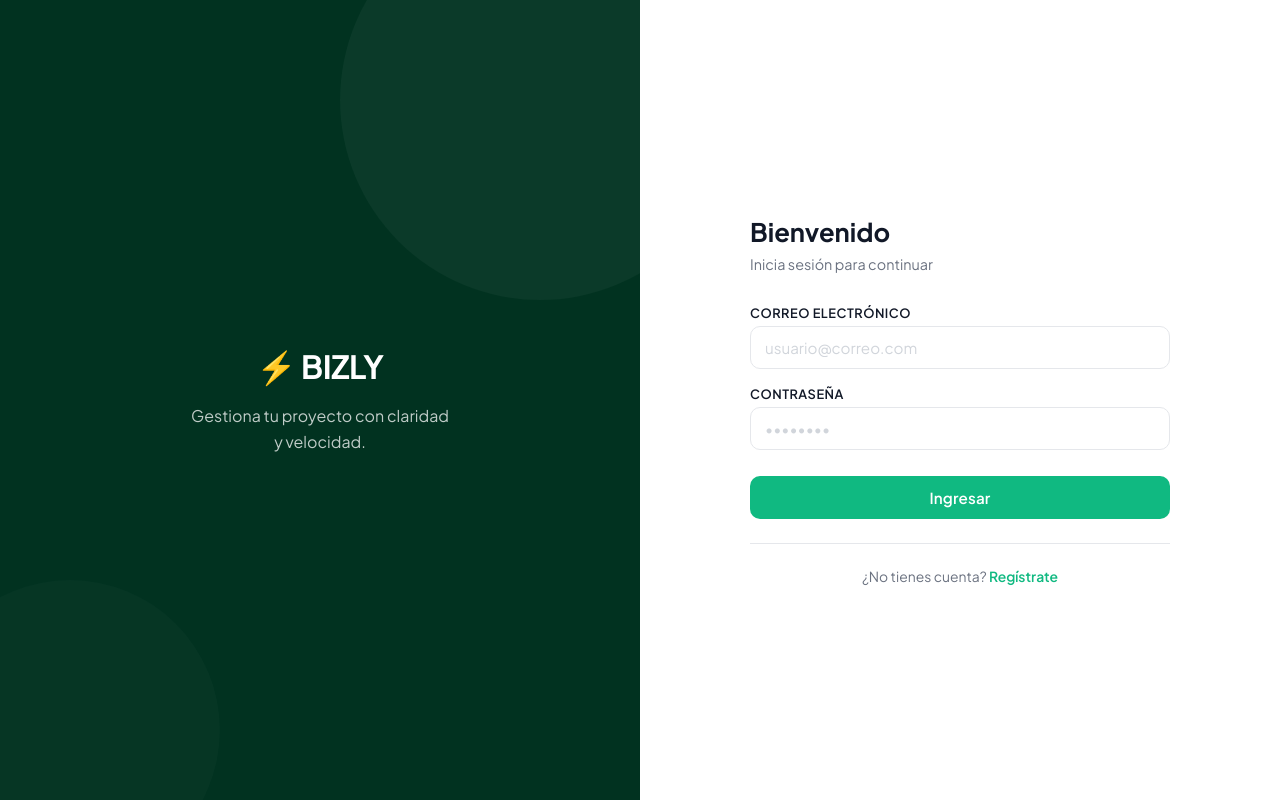
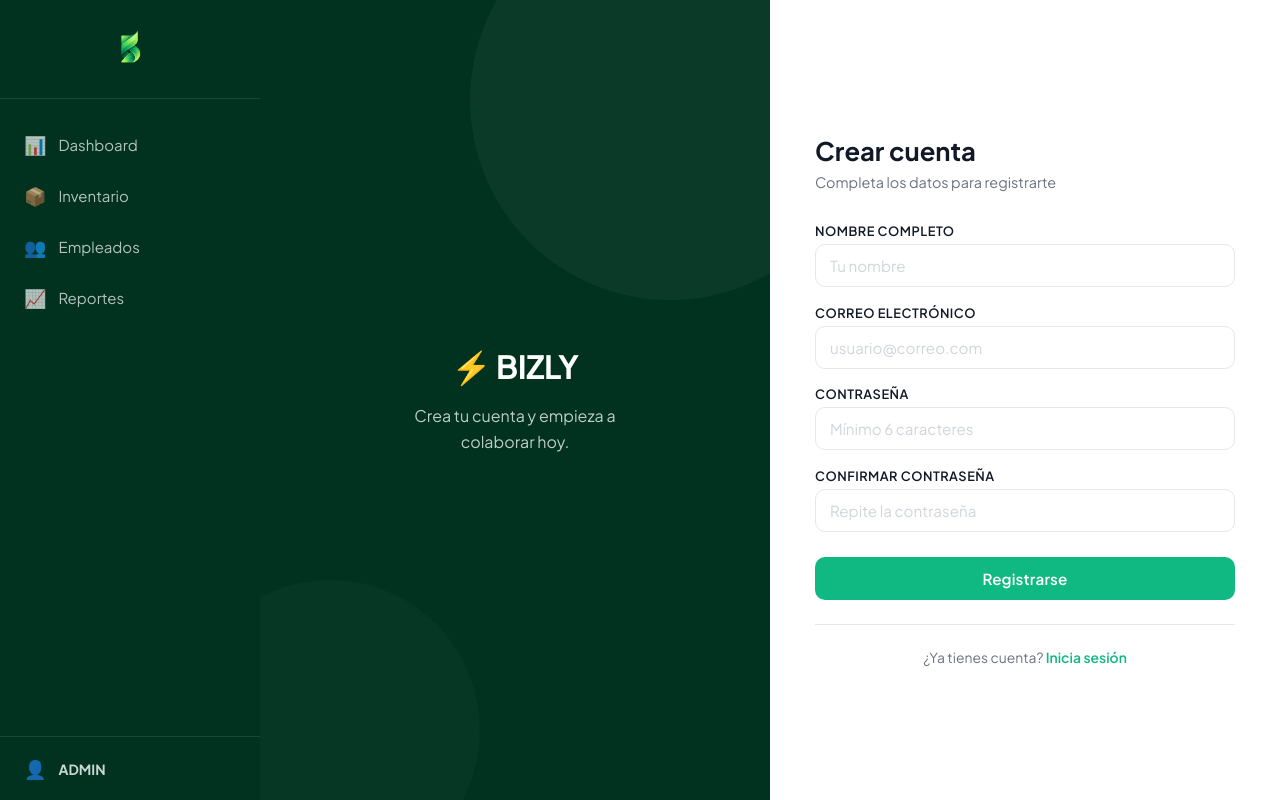
Before and after one commit to Esteban663/BIZLY, an Angular app in the folder Frontend/: page /register in a window 1280 px wide. Before the commit this address led to /. Built offline with nearby package versions, Linux system fonts and the light colour scheme.

Commit message:
Creación de formulario para registro

```diff
--- a/Frontend/src/app/app.routes.ts
+++ b/Frontend/src/app/app.routes.ts
@@ -1,19 +1,23 @@
+import { Routes } from '@angular/router';
+import { authGuard, noAuthGuard } from './auth/guards/auth.guard';
 import { ProductosComponent } from './productos/app/productos/productos';
 import { Dashboard } from './dashboard/dashboard';
-import { Routes } from '@angular/router';
-import { LoginComponent } from './auth/components/login/login.component';
+
 export const routes: Routes = [
-
-  // Primera pantalla
-  { path: '', component: LoginComponent },
-
-  // Productos
-  { path: 'productos', component: ProductosComponent },
-
-  // Ruta de la página de inicio
-  { path: 'dashboard', component: Dashboard },
-
-  // Ruta comodín
-  { path: '**', redirectTo: '' }
-
+  {
+    path: 'login',
+    canActivate: [noAuthGuard],
+    loadComponent: () => import('./auth/components/login/login.component')
+      .then(m => m.LoginComponent)
+  },
+  {
+    path: 'register',
+    canActivate: [noAuthGuard],
+    loadComponent: () => import('./auth/components/register/register.component')
+      .then(m => m.RegisterComponent)
+  },
+  { path: 'dashboard',  canActivate: [authGuard], component: Dashboard },
+  { path: 'productos',  canActivate: [authGuard], component: ProductosComponent },
+  { path: '',           redirectTo: 'login', pathMatch: 'full' },
+  { path: '**',         redirectTo: 'login' }
 ];
--- a/Frontend/src/app/auth/components/login/login.component.html
+++ b/Frontend/src/app/auth/components/login/login.component.html
@@ -1,5 +1,4 @@
 <div class="auth-wrapper">
-
   <div class="auth-brand">
     <div class="auth-brand-logo">⚡ BIZLY</div>
     <p class="auth-brand-tagline">Gestiona tu proyecto con claridad y velocidad.</p>
@@ -13,37 +12,33 @@
       <div *ngIf="errorMsg" class="alert-error">{{ errorMsg }}</div>
 
       <form [formGroup]="loginForm" (ngSubmit)="onSubmit()">
+
         <div class="form-group">
           <label>Correo electrónico</label>
-          <input type="email"
-                 formControlName="email"
-                 name="email"
-                 autocomplete="username"
-                 [class.invalid]="email.invalid && email.touched"
+          <input type="email" formControlName="correo"
+                 [class.invalid]="correo.invalid && correo.touched"
                  placeholder="usuario@correo.com" />
-          <small *ngIf="email.hasError('required') && email.touched">El correo es obligatorio</small>
-          <small *ngIf="email.hasError('email') && email.touched">Formato inválido</small>
+          <small *ngIf="correo.hasError('required') && correo.touched">El correo es obligatorio</small>
+          <small *ngIf="correo.hasError('email') && correo.touched">Formato inválido</small>
         </div>
 
         <div class="form-group">
           <label>Contraseña</label>
-          <input type="password"
-                 formControlName="password"
-                 name="password"
-                 autocomplete="current-password"
-                 [class.invalid]="password.invalid && password.touched"
+          <input type="password" formControlName="contrasena"
+                 [class.invalid]="contrasena.invalid && contrasena.touched"
                  placeholder="••••••••" />
-          <small *ngIf="password.hasError('minlength') && password.touched">Mínimo 6 caracteres</small>
+          <small *ngIf="contrasena.hasError('minlength') && contrasena.touched">Mínimo 6 caracteres</small>
         </div>
 
-        <button type="submit" class="btn-primary" [class.loading]="loading" [disabled]="loading">
+        <button type="submit" class="btn-primary"
+                [class.loading]="loading" [disabled]="loading">
           {{ loading ? '' : 'Ingresar' }}
         </button>
+
       </form>
 
       <hr class="auth-divider">
       <p class="auth-link">¿No tienes cuenta? <a routerLink="/register">Regístrate</a></p>
     </div>
   </div>
-
 </div>
--- a/Frontend/src/app/auth/components/login/login.component.ts
+++ b/Frontend/src/app/auth/components/login/login.component.ts
@@ -13,45 +13,36 @@ import { AuthService } from '../../services/auth.service';
 export class LoginComponent implements OnInit {
 
   loginForm!: FormGroup;
-  loading   = false;
-  errorMsg  = '';
+  loading  = false;
+  errorMsg = '';
 
   constructor(
-    private fb:          FormBuilder,
+    private fb: FormBuilder,
     private authService: AuthService,
-    private router:      Router
+    private router: Router
   ) {}
 
   ngOnInit(): void {
     this.loginForm = this.fb.group({
-      email:    ['', [Validators.required, Validators.email]],
-      password: ['', [Validators.required, Validators.minLength(6)]]
+      correo:     ['', [Validators.required, Validators.email]],
+      contrasena: ['', [Validators.required, Validators.minLength(6)]]
     });
   }
 
-  get email()    { return this.loginForm.get('email')!; }
-  get password() { return this.loginForm.get('password')!; }
+  get correo()     { return this.loginForm.get('correo')!; }
+  get contrasena() { return this.loginForm.get('contrasena')!; }
 
   onSubmit(): void {
+    if (this.loginForm.invalid) { this.loginForm.markAllAsTouched(); return; }
+    this.loading = true;
+    this.errorMsg = '';
 
-  if (this.loginForm.invalid) {
-    this.loginForm.markAllAsTouched();
-    return;
-  }
-
-  const email = this.loginForm.value.email;
-  const password = this.loginForm.value.password;
-
-  // Usuario de prueba
-  if (email === 'admin@bizly.com' && password === '123456') {
-
-    this.errorMsg = '';
-    this.router.navigate(['/productos']);
-
-  } else {
-
-    this.errorMsg = 'Credenciales incorrectas';
-
+    this.authService.login(this.loginForm.value).subscribe({
+      next: () => this.router.navigate(['/dashboard']),
+      error: (err) => {
+        this.errorMsg = err.error?.mensaje ?? 'Credenciales incorrectas';
+        this.loading = false;
+      }
+    });
   }
 }
-}
--- a/Frontend/src/app/auth/components/register/register.component.html
+++ b/Frontend/src/app/auth/components/register/register.component.html
@@ -1,5 +1,4 @@
 <div class="auth-wrapper">
-
   <div class="auth-brand">
     <div class="auth-brand-logo">⚡ BIZLY</div>
     <p class="auth-brand-tagline">Crea tu cuenta y empieza a colaborar hoy.</p>
@@ -13,6 +12,7 @@
       <div *ngIf="errorMsg" class="alert-error">{{ errorMsg }}</div>
 
       <form [formGroup]="registerForm" (ngSubmit)="onSubmit()">
+
         <div class="form-group">
           <label>Nombre completo</label>
           <input type="text" formControlName="nombre"
@@ -23,40 +23,40 @@
 
         <div class="form-group">
           <label>Correo electrónico</label>
-          <input type="email" formControlName="email"
-                 [class.invalid]="email.invalid && email.touched"
+          <input type="email" formControlName="correo"
+                 [class.invalid]="correo.invalid && correo.touched"
                  placeholder="usuario@correo.com" />
-          <small *ngIf="email.invalid && email.touched">Correo inválido</small>
+          <small *ngIf="correo.hasError('required') && correo.touched">El correo es obligatorio</small>
+          <small *ngIf="correo.hasError('email') && correo.touched">Formato inválido</small>
         </div>
 
         <div class="form-group">
           <label>Contraseña</label>
-          <input type="password" formControlName="password"
-                 [class.invalid]="password.invalid && password.touched"
-                 placeholder="Mín 6 chars, 1 mayúscula, 1 número" />
-          <small *ngIf="password.hasError('pattern') && password.touched">
-            Debe tener al menos 1 mayúscula y 1 número
-          </small>
+          <input type="password" formControlName="contrasena"
+                 [class.invalid]="contrasena.invalid && contrasena.touched"
+                 placeholder="Mínimo 6 caracteres" />
+          <small *ngIf="contrasena.hasError('minlength') && contrasena.touched">Mínimo 6 caracteres</small>
         </div>
 
         <div class="form-group">
           <label>Confirmar contraseña</label>
-          <input type="password" formControlName="confirmPassword"
-                 [class.invalid]="registerForm.hasError('mismatch') && confirmPassword.touched"
+          <input type="password" formControlName="confirmar"
+                 [class.invalid]="registerForm.hasError('mismatch') && confirmar.touched"
                  placeholder="Repite la contraseña" />
-          <small *ngIf="registerForm.hasError('mismatch') && confirmPassword.touched">
+          <small *ngIf="registerForm.hasError('mismatch') && confirmar.touched">
             Las contraseñas no coinciden
           </small>
         </div>
 
-        <button type="submit" class="btn-primary" [class.loading]="loading" [disabled]="loading">
+        <button type="submit" class="btn-primary"
+                [class.loading]="loading" [disabled]="loading">
           {{ loading ? '' : 'Registrarse' }}
         </button>
+
       </form>
 
       <hr class="auth-divider">
       <p class="auth-link">¿Ya tienes cuenta? <a routerLink="/login">Inicia sesión</a></p>
     </div>
   </div>
-
 </div>
--- a/Frontend/src/app/auth/components/register/register.component.ts
+++ b/Frontend/src/app/auth/components/register/register.component.ts
@@ -5,8 +5,8 @@ import { Router, RouterLink } from '@angular/router';
 import { AuthService } from '../../services/auth.service';
 
 function passwordsMatch(control: AbstractControl) {
-  const pass    = control.get('password')?.value;
-  const confirm = control.get('confirmPassword')?.value;
+  const pass    = control.get('contrasena')?.value;
+  const confirm = control.get('confirmar')?.value;
   return pass === confirm ? null : { mismatch: true };
 }
 
@@ -23,40 +23,36 @@ export class RegisterComponent implements OnInit {
   errorMsg = '';
 
   constructor(
-    private fb:          FormBuilder,
+    private fb: FormBuilder,
     private authService: AuthService,
-    private router:      Router
+    private router: Router
   ) {}
 
   ngOnInit(): void {
     this.registerForm = this.fb.group({
-      nombre:          ['', [Validators.required, Validators.minLength(2)]],
-      email:           ['', [Validators.required, Validators.email]],
-      password:        ['', [Validators.required, Validators.minLength(6),
-                             Validators.pattern(/(?=.*[A-Z])(?=.*\d)/)]],
-      confirmPassword: ['', Validators.required]
+      nombre:     ['', [Validators.required, Validators.minLength(2)]],
+      correo:     ['', [Validators.required, Validators.email]],
+      contrasena: ['', [Validators.required, Validators.minLength(6)]],
+      confirmar:  ['', Validators.required]
     }, { validators: passwordsMatch });
   }
 
-  get nombre()          { return this.registerForm.get('nombre')!; }
-  get email()           { return this.registerForm.get('email')!; }
-  get password()        { return this.registerForm.get('password')!; }
-  get confirmPassword() { return this.registerForm.get('confirmPassword')!; }
+  get nombre()     { return this.registerForm.get('nombre')!; }
+  get correo()     { return this.registerForm.get('correo')!; }
+  get contrasena() { return this.registerForm.get('contrasena')!; }
+  get confirmar()  { return this.registerForm.get('confirmar')!; }
 
   onSubmit(): void {
-    if (this.registerForm.invalid) {
-      this.registerForm.markAllAsTouched();
-      return;
-    }
-    this.loading  = true;
+    if (this.registerForm.invalid) { this.registerForm.markAllAsTouched(); return; }
+    this.loading = true;
     this.errorMsg = '';
 
-    const { nombre, email, password } = this.registerForm.value;
-    this.authService.register({ nombre, email, password }).subscribe({
+    const { nombre, correo, contrasena } = this.registerForm.value;
+    this.authService.register({ nombre, correo, contrasena, rol: 'USER' }).subscribe({
       next: () => this.router.navigate(['/dashboard']),
       error: (err) => {
-        this.errorMsg = err.error?.mensaje ?? 'Error al registrar usuario';
-        this.loading  = false;
+        this.errorMsg = err.error?.mensaje ?? 'Error al registrar. Intenta de nuevo.';
+        this.loading = false;
       }
     });
   }
--- a/Frontend/src/app/auth/services/auth.service.ts
+++ b/Frontend/src/app/auth/services/auth.service.ts
@@ -1,34 +1,44 @@
 import { Injectable, signal } from '@angular/core';
 import { HttpClient } from '@angular/common/http';
 import { Router } from '@angular/router';
-import { Observable, tap } from 'rxjs';
+import { Observable, map, tap, throwError } from 'rxjs';
 import { LoginRequest, RegisterRequest, AuthResponse } from '../models/auth.model';
 import { environment } from '../../../environments/environment';
 
 @Injectable({ providedIn: 'root' })
 export class AuthService {
 
-  private readonly TOKEN_KEY = 'auth_token';
-  private readonly USER_KEY  = 'auth_user';
+  private readonly USER_KEY = 'auth_user';
   private apiUrl = environment.apiUrl;
 
-  isAuthenticated = signal<boolean>(this.hasToken());
+  isAuthenticated = signal<boolean>(this.hasSession());
   currentUser     = signal<AuthResponse | null>(this.getStoredUser());
 
   constructor(private http: HttpClient, private router: Router) {}
 
-  login(credentials: LoginRequest): Observable<AuthResponse> {
-    return this.http.post<AuthResponse>(`${this.apiUrl}/auth/login`, credentials)
+  // Registro → POST /usuarios
+  register(data: RegisterRequest): Observable<AuthResponse> {
+    const payload = { ...data, rol: 'USER' };
+    return this.http.post<AuthResponse>(`${this.apiUrl}/usuarios`, payload)
       .pipe(tap(res => this.saveSession(res)));
   }
 
-  register(data: RegisterRequest): Observable<AuthResponse> {
-    return this.http.post<AuthResponse>(`${this.apiUrl}/auth/register`, data)
-      .pipe(tap(res => this.saveSession(res)));
+  // Login → GET /usuarios y filtra por correo+contrasena
+  login(credentials: LoginRequest): Observable<AuthResponse> {
+    return this.http.get<AuthResponse[]>(`${this.apiUrl}/usuarios`).pipe(
+      map(usuarios => {
+        const found = usuarios.find(
+          u => u.correo === credentials.correo &&
+               u.contrasena === credentials.contrasena
+        );
+        if (!found) throw { error: { mensaje: 'Correo o contraseña incorrectos' } };
+        return found;
+      }),
+      tap(res => this.saveSession(res))
+    );
   }
 
   logout(): void {
-    localStorage.removeItem(this.TOKEN_KEY);
     localStorage.removeItem(this.USER_KEY);
     this.isAuthenticated.set(false);
     this.currentUser.set(null);
@@ -36,23 +46,18 @@ export class AuthService {
   }
 
   getToken(): string | null {
-    return localStorage.getItem(this.TOKEN_KEY);
+    const user = this.getStoredUser();
+    return user ? `session-${user.id}` : null;
   }
 
-  private saveSession(auth: AuthResponse): void {
-    localStorage.setItem(this.TOKEN_KEY, auth.token);
-    localStorage.setItem(this.USER_KEY, JSON.stringify(auth));
+  private saveSession(user: AuthResponse): void {
+    localStorage.setItem(this.USER_KEY, JSON.stringify(user));
     this.isAuthenticated.set(true);
-    this.currentUser.set(auth);
+    this.currentUser.set(user);
   }
 
-  private hasToken(): boolean {
-    const token = localStorage.getItem(this.TOKEN_KEY);
-    if (!token) return false;
-    try {
-      const payload = JSON.parse(atob(token.split('.')[1]));
-      return payload.exp * 1000 > Date.now();
-    } catch { return false; }
+  private hasSession(): boolean {
+    return !!localStorage.getItem(this.USER_KEY);
   }
 
   private getStoredUser(): AuthResponse | null {
--- a/Frontend/src/environments/environment.ts
+++ b/Frontend/src/environments/environment.ts
@@ -1,4 +1,4 @@
 export const environment = {
   production: false,
-  apiUrl: ''
+  apiUrl: 'http://localhost:8080'
 };
```
Also changed, not shown: Frontend/src/app/auth/models/auth.model.ts (+9 -8 lines).
